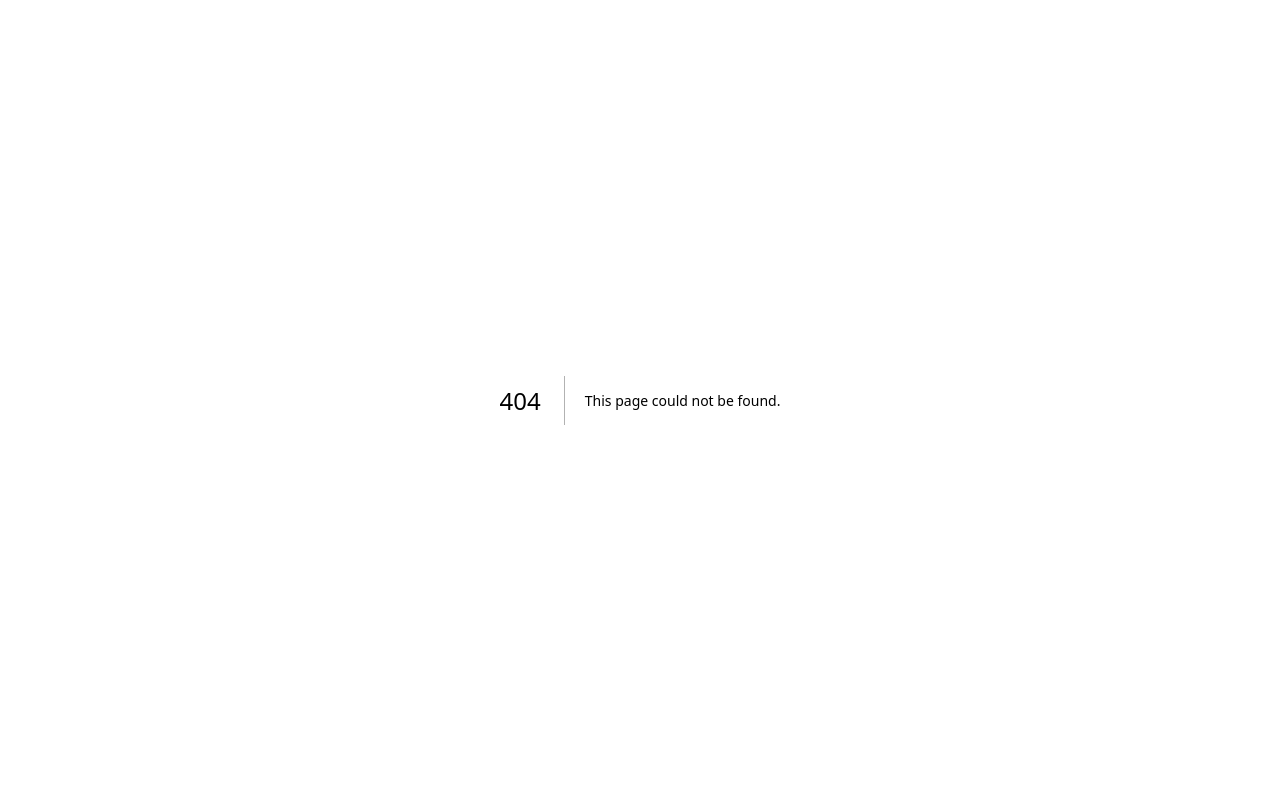
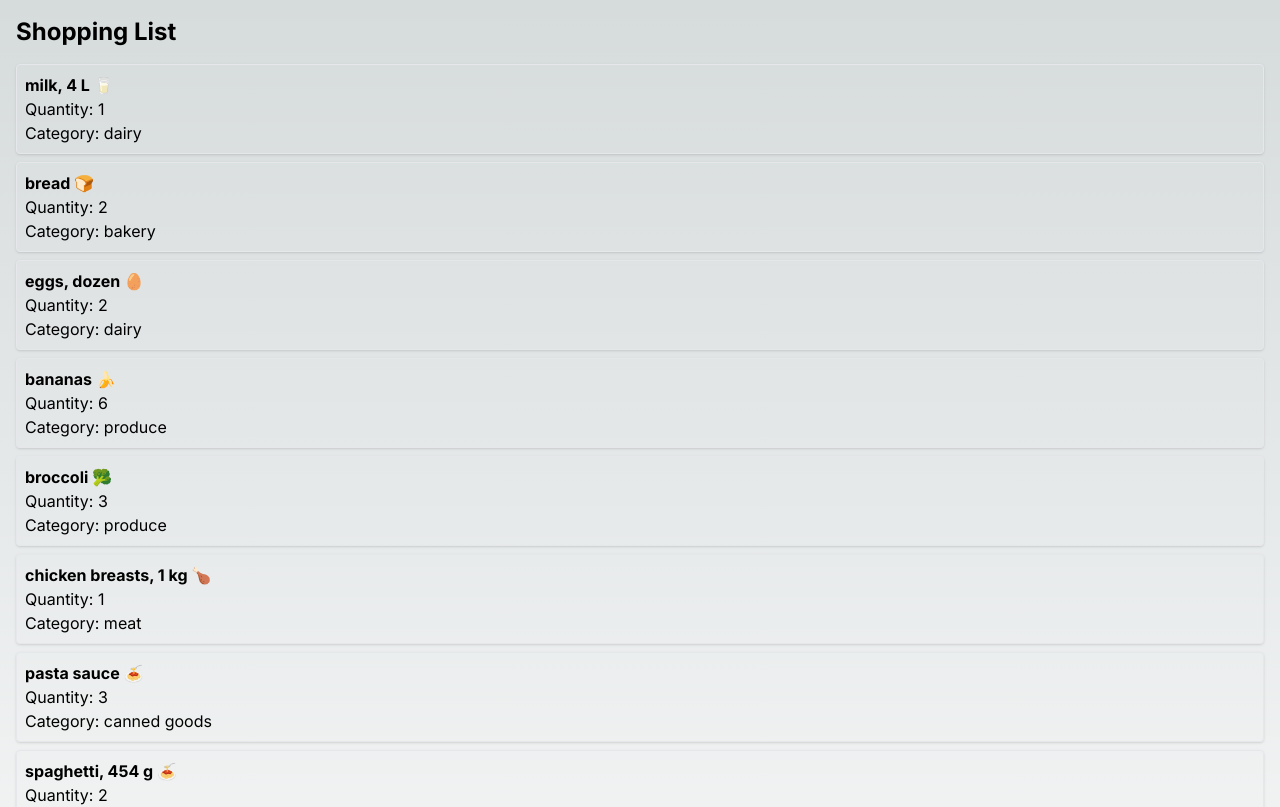
Before and after one commit to yorklicode/cprg306-assignments, a Next.js app: page /week3 in a window 1280 px wide. Before the commit this address had no page. Shown: the top 807 px of the page. Built offline with nearby package versions, Linux system fonts and the light colour scheme.

Commit message:
week3 assignment

```diff
--- a/app/layout.js
+++ b/app/layout.js
@@ -4,8 +4,8 @@
 const inter = Inter({ subsets: ['latin'] })
 
 export const metadata = {
-  title: 'Create Next App',
-  description: 'Generated by create next app',
+  title: 'Shopping List',
+  description: 'Shopping List',
 }
 
 export default function RootLayout({ children }) {
--- a/app/page.js
+++ b/app/page.js
@@ -9,6 +9,9 @@
       <StudentInfo />
       <Link href="/week2">
         Week 2
+      </Link><br></br>
+      <Link href="/week3">
+        Week 3
       </Link>
 
     </main>
--- /dev/null
+++ b/app/week3/item-list.js
@@ -0,0 +1,31 @@
+import React from 'react';
+import Item from './item';
+
+function ItemList() {
+  const items = [
+    { name: "milk, 4 L 🥛", quantity: 1, category: "dairy" },
+    { name: "bread 🍞", quantity: 2, category: "bakery" },
+    { name: "eggs, dozen 🥚", quantity: 2, category: "dairy"},
+    { name: "bananas 🍌", quantity: 6, category: "produce"},
+    { name: "broccoli 🥦", quantity: 3, category: "produce"},
+    { name: "chicken breasts, 1 kg 🍗", quantity: 1, category: "meat"},
+    { name: "pasta sauce 🍝", quantity: 3, category: "canned goods"},
+    { name: "spaghetti, 454 g 🍝", quantity: 2, category: "dry goods"},
+    { name: "toilet paper, 12 pack 🧻", quantity: 1, category: "household"},
+    { name: "paper towels, 6 pack", quantity: 1, category: "household"},
+    { name: "dish soap 🍽️", quantity: 1, category: "household"},
+    { name: "hand soap 🧼", quantity: 4, category: "household"},
+
+
+  ];
+
+  return (
+    <ul>
+      {items.map((item, index) => (
+        <Item key={index} {...item} />
+      ))}
+    </ul>
+  );
+}
+
+export default ItemList;
--- /dev/null
+++ b/app/week3/item.js
@@ -0,0 +1,13 @@
+import React from 'react';
+
+function Item({ name, quantity, category }) {
+  return (
+    <li className="p-2 mb-2 border rounded shadow">
+      <p className="font-bold">{name}</p>
+      <p>Quantity: {quantity}</p>
+      <p>Category: {category}</p>
+    </li>
+  );
+}
+
+export default Item;
--- /dev/null
+++ b/app/week3/page.js
@@ -0,0 +1,13 @@
+import React from 'react';
+import ItemList from './item-list';
+
+function Page() {
+  return (
+    <main className="p-4">
+      <h1 className="text-2xl font-bold mb-4">Shopping List</h1>
+      <ItemList />
+    </main>
+  );
+}
+
+export default Page;
```
